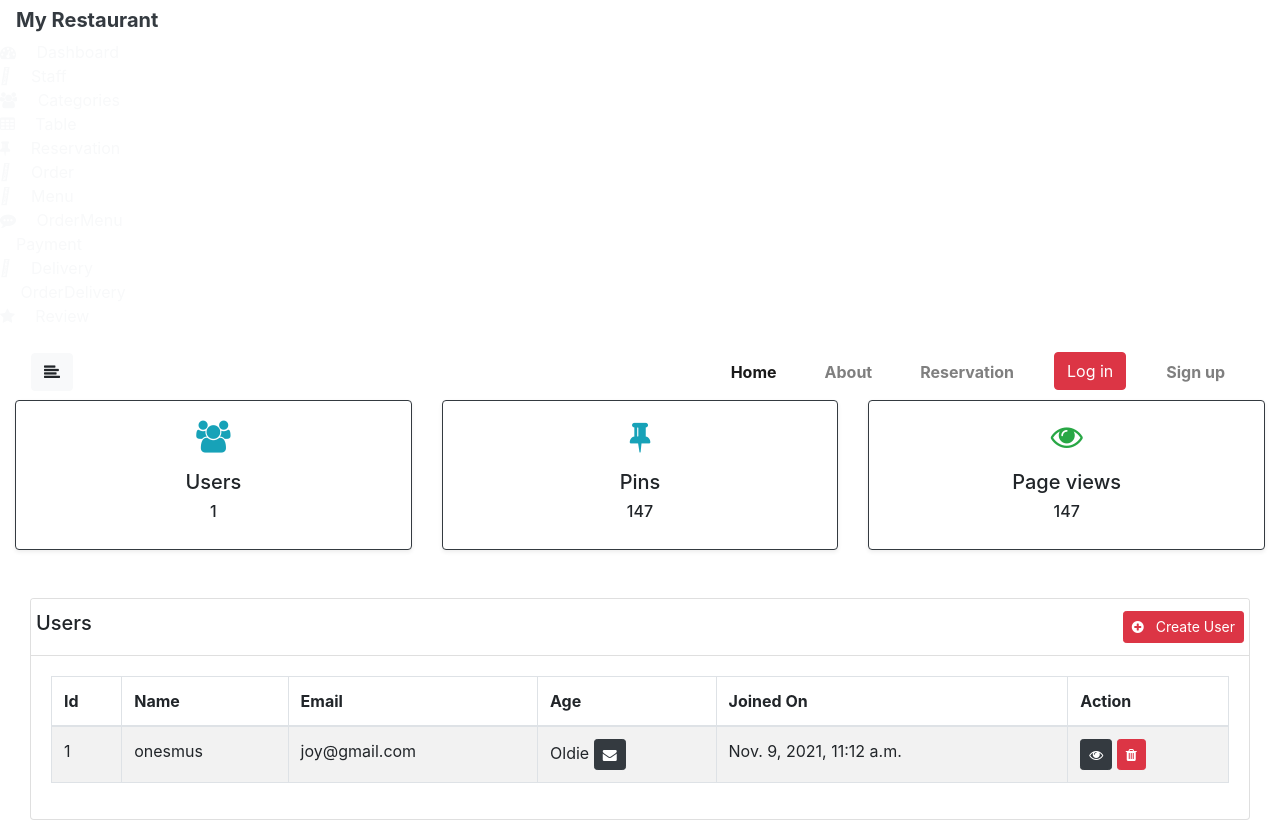
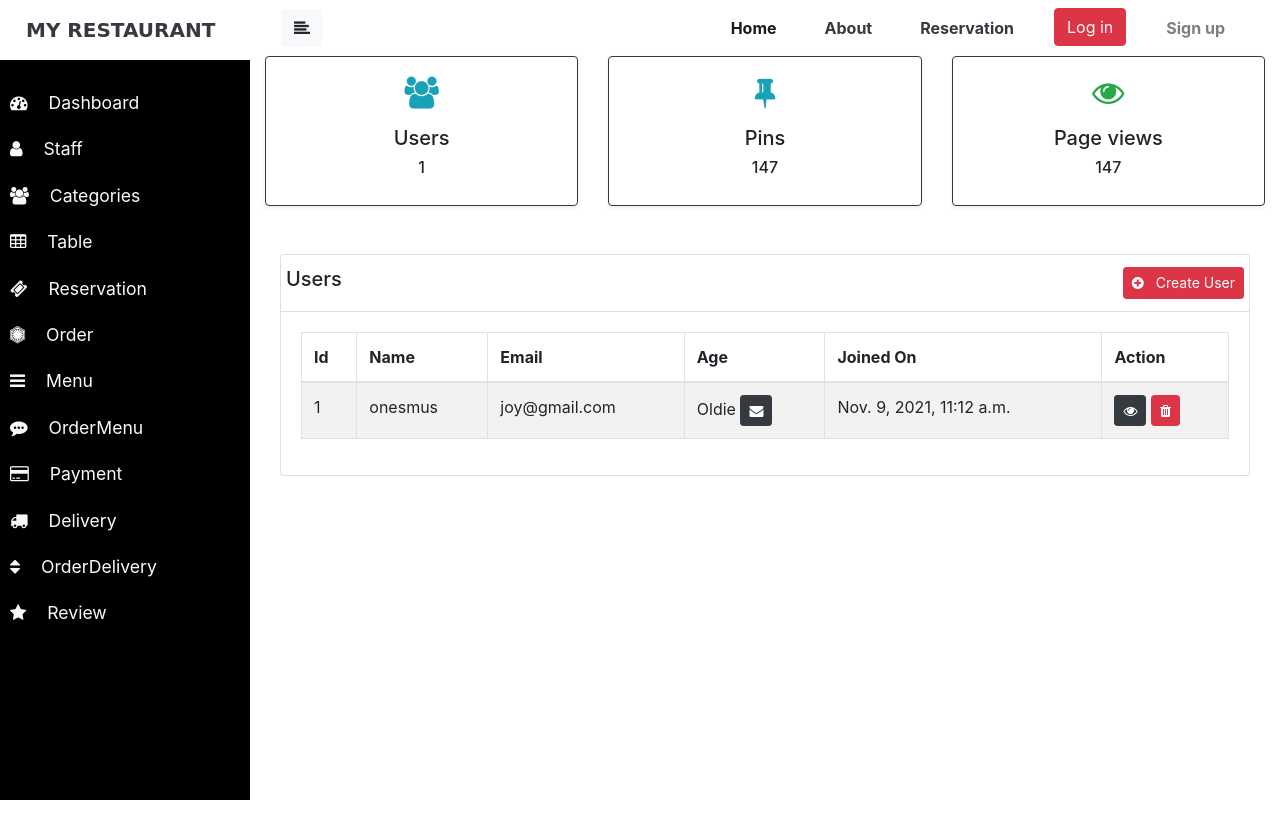
Before and after one commit to Mwai-kiragu/Django-Restaurant-System, a Django app: template staff/templates/dashboard.html in a window 1280 px wide. Run offline with Django 3.2, Linux system fonts and the light colour scheme; the template is opened without the code that fills it: values that come from a table or form of the project are taken from there, others are empty; data comes from the database, SQL or seed files in the repository; tables that the repository leaves empty hold one stand-in row (values such as "Sample post"); parts of the project's set-up code (start-up, migrations or seed data) failed here and were passed over; some libraries are stand-ins or nearby versions.

Commit message:
Added urls

```diff
--- a/staff/static/css/admin.css
+++ b/staff/static/css/admin.css
@@ -1,3 +1,99 @@
-#base:hover {
+.base:hover {
     color: #d9534f;
 }
+
+.nav1:hover {
+    transform: scale(1.05) !important;
+    transition: all .2s ease-in-out !important;
+}
+
+.wrapper {
+    display: flex;
+    width: 100%;
+    align-items: stretch;
+}
+
+#sidebar {
+    min-width: 250px;
+    max-width: 250px;
+    min-height: 100vh;
+    background: #000;
+    color: #000;
+    transition: all 0.3s;
+}
+
+#sidebar.active {
+    margin-left: -250px;
+}
+
+a[data-toggle="collapse"] {
+    position: relative;
+}
+
+.dropdown-toggle::after {
+    display: block;
+    position: absolute;
+    top: 50%;
+    right: 20px;
+    transform: translateY(-50%);
+}
+
+@media (max-width: 768px) {
+    #sidebar {
+        margin-left: -250px;
+    }
+    #sidebar.active {
+        margin-left: 0;
+    }
+}
+
+a,
+a:hover,
+a:focus {
+    color: white;
+    text-decoration: none;
+    transition: all 0.3s;
+}
+
+#sidebar .sidebar-header {
+    padding: 10px;
+    background: #fff;
+}
+
+#sidebar ul.components {
+    padding: 20px 0;
+    border-bottom: 1px solid #000;
+}
+
+#sidebar ul p {
+    color: #fff;
+    padding: 10px;
+}
+
+#sidebar ul li a {
+    padding: 10px;
+    font-size: 1.1em;
+    display: block;
+}
+
+#sidebar ul li a:hover {
+    color: #E60023 !important;
+    background: #fff !important;
+    text-decoration: none !important;
+}
+
+#sidebar ul li.active>a,
+a[aria-expanded="true"] {
+    color: #fff;
+    background: #E60023;
+}
+
+ul ul a {
+    font-size: 0.9em !important;
+    padding-left: 30px !important;
+    background: #000;
+}
+
+.bg-white {
+    background-color: #fff;
+}
--- a/staff/templates/nav.html
+++ b/staff/templates/nav.html
@@ -1,4 +1,4 @@
-<nav class="navbar navbar-expand-lg navbar-light">
+<nav class="navbar navbar-expand-lg navbar-light" >
     <button type="button" id="sidebarCollapse" class="btn btn-light">
         <i class="fa fa-align-left"></i>
     </button>
@@ -8,13 +8,13 @@
     <div class="collapse navbar-collapse" id="navbarSupportedContent">
       <ul class="navbar-nav ml-auto font-weight-bold">
         <li class="nav-item active">
-          <a class="nav-link mx-3" href="{% url 'home' %}">Home <span class="sr-only">(current)</span></a>
+          <a class="nav-link nav1 mx-3" href="{% url 'home' %}">Home <span class="sr-only">(current)</span></a>
         </li>
         <li class="nav-item">
-          <a class="nav-link mx-3" href="#">About</a>
+          <a class="nav-link nav1 mx-3 text-dark" href="#">About</a>
         </li>
         <li class="nav-item">
-          <a class="nav-link mx-3" href="#">Reservation</a>
+          <a class="nav-link mx-3 nav1 text-dark" href="#">Reservation</a>
         </li>
         {% if user.is_authenticated %}
         <li class="nav-item">
--- a/staff/templates/sidebar.html
+++ b/staff/templates/sidebar.html
@@ -1,7 +1,7 @@
 <nav id="sidebar">
     <div class="sidebar-header">
         <a class="navbar-brand text-danger font-weight-bold" href="#">
-            <a class="navbar-brand text-info font-weight-bold text-dark font-weight-bold" id="base" href="#">My Restaurant</a>
+            <a class="navbar-brand text-info font-weight-bold text-dark font-weight-bolder base" href="#" style="font-family:cursive;">MY RESTAURANT</a>
         </a>
     </div>
     <ul class="list-unstyled components">
@@ -13,7 +13,7 @@
         </li>
         <li>
             <a href="#" class="text-light">
-                <i class="fas fa-user mr-3"></i>
+                <i class="fa fa-user mr-3"></i>
                 Staff
             </a>
         </li>
@@ -31,19 +31,19 @@
         </li>
         <li>
             <a href="#" class="text-light">
-                <i class="fa fa-thumb-tack mr-3"></i>
+                <i class="fa fa-ticket mr-3" aria-hidden="true"></i>
                 Reservation
             </a>
         </li>
         <li>
             <a href="#" class="text-light">
-                <i class="fab fa-first-order mr-3"></i>
+                <i class="fa fa-first-order mr-3"></i>
                 Order
             </a>
         </li>
         <li>
             <a href="#" class="text-light">
-                <i class="fas fa-bars mr-3"></i>
+                <i class="fa fa-bars mr-3"></i>
                 Menu
             </a>
         </li>
@@ -55,19 +55,19 @@
         </li>
         <li>
             <a href="#" class="text-light">
-                <i class="fas fa-money-bill-alt mr-3"></i>
+                <i class="fa fa-credit-card mr-3"></i>
                 Payment
             </a>
         </li>
         <li>
             <a href="#" class="text-light">
-                <i class="fas fa-truck mr-3"></i>
+                <i class="fa fa-truck mr-3"></i>
                 Delivery
             </a>
         </li>
         <li>
             <a href="#" class="text-light">
-                <i class="fa fa-truck-loading mr-3 text-light"></i>
+                <i class="fa fa-sort mr-3"></i>
                 OrderDelivery
             </a>
         </li>
--- a/staff/urls.py
+++ b/staff/urls.py
@@ -5,5 +5,8 @@ from django.conf.urls.static import static
 from .views import *
 
 urlpatterns=[
-    path('dashboard', dashboard, name='dashboard')
+    path('dashboard', dashboard, name='dashboard'),
+    path('categories', CategoryList.as_view(), name="categories"),
+    path('category/create', CreateCategory.as_view(), name="create.category"),
+    path('category/update/<pk>', CategoryUpdate.as_view(), name="category.update"),
 ]
```
Also changed, not shown: staff/templates/categories.html (added, +52 -0 lines), staff/views.py (+13 -4 lines).
